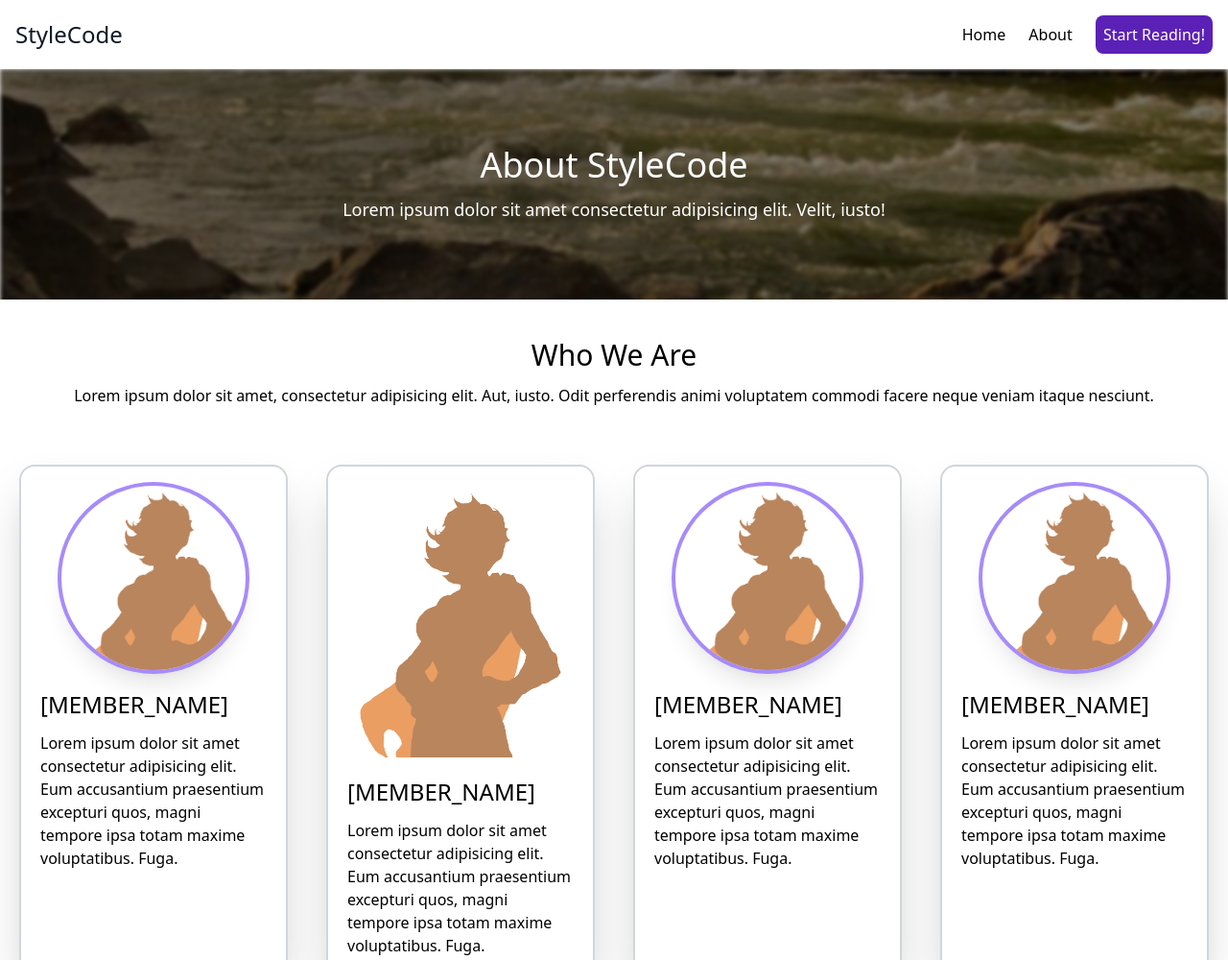
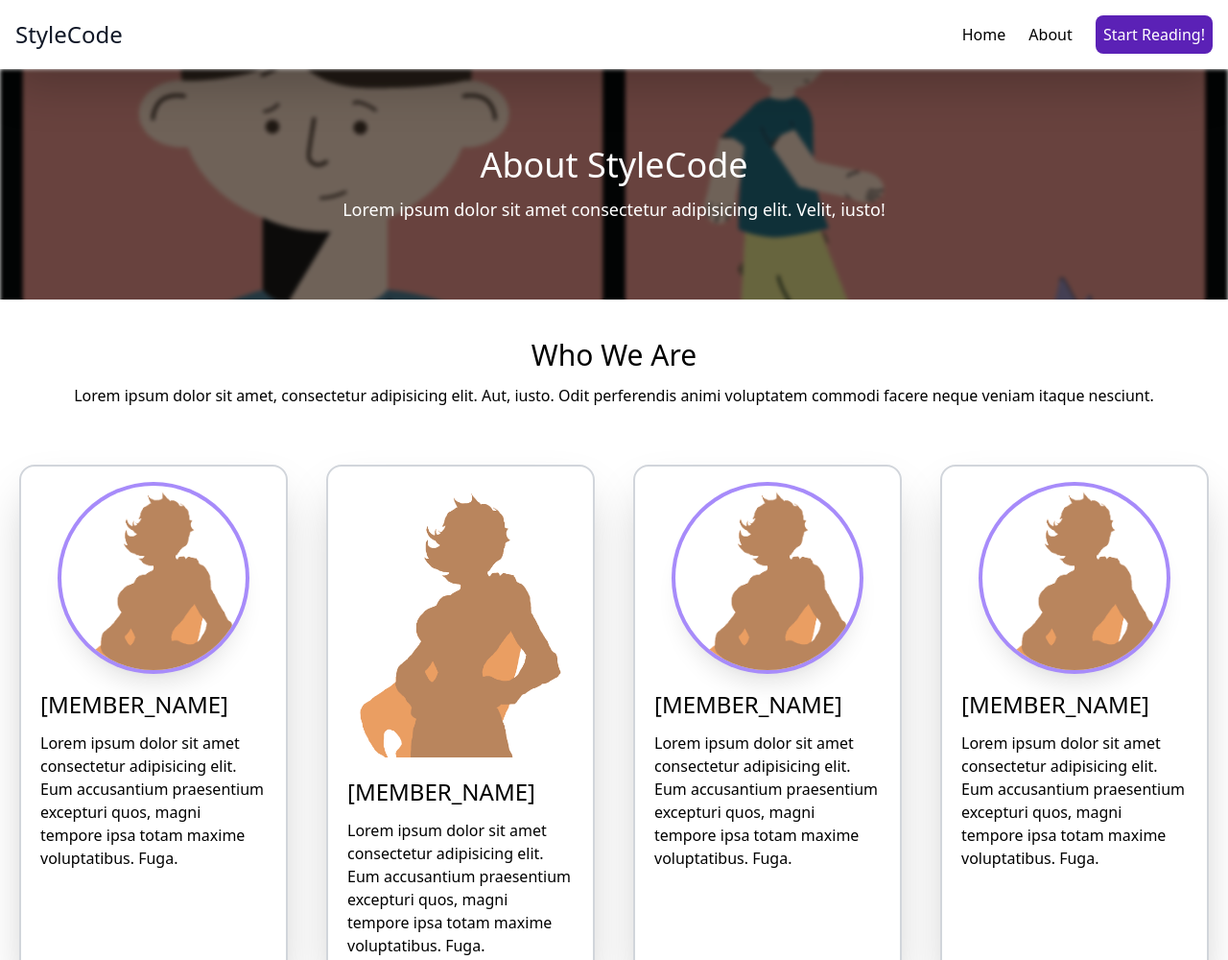
Before and after one commit to christiankyle-ching/Webdev-Multimedia--Comics, a website built with Parcel: page src/about.html in a window 1280 px wide. Shown: the top 1000 px of the page at 96% size. Built offline with nearby package versions, Linux system fonts and the light colour scheme.

Commit message:
Test: Uploaded First Test Page

```diff
--- a/src/about.html
+++ b/src/about.html
@@ -99,7 +99,7 @@
     <div class="relative h-60">
       <div class="w-full h-full absolute inset-0 overflow-hidden">
         <img
-          src="./assets/comics/1.jpg"
+          src="./assets/comics/1.png"
           alt=""
           class="object-center object-cover image-darken"
         />
--- a/src/index.html
+++ b/src/index.html
@@ -102,7 +102,7 @@
       <div id="homeSwiper" class="swiper-container">
         <div class="swiper-wrapper">
           <div class="swiper-slide">
-            <img src="./assets/comics/1.jpg" alt="" />
+            <img src="./assets/comics/1.png" alt="" />
           </div>
           <div class="swiper-slide">
             <img src="./assets/comics/2.jpg" alt="" />
```
Also changed, not shown: src/assets/comics/1.jpg (deleted), src/assets/comics/1.png (added).
